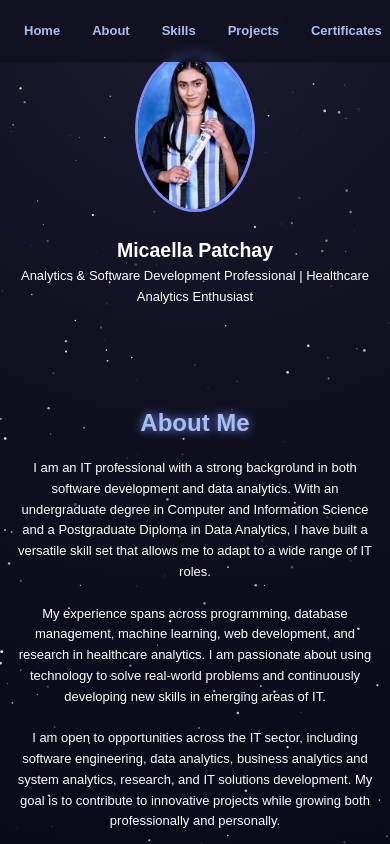
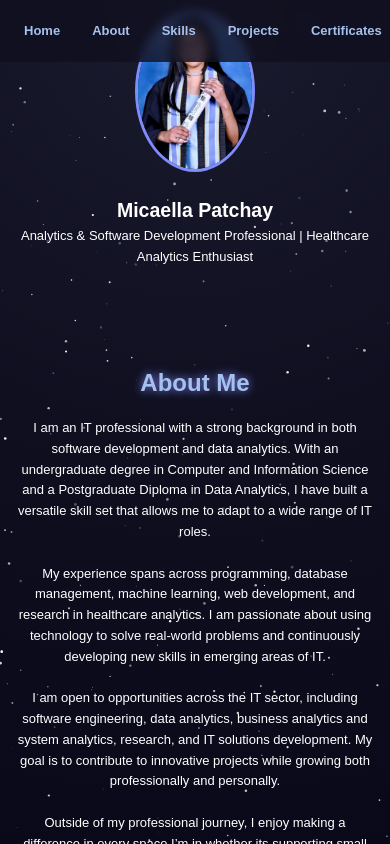
Before and after one commit to MicaellaJasminPatchay/Micaella-CV, a plain HTML site: page index.html in a window 390 px wide. Drawn offline with Linux system fonts and the light colour scheme.

Commit message:
Update style.css

```diff
--- a/style.css
+++ b/style.css
@@ -182,7 +182,7 @@ footer {
   }
 
   #home {
-  padding-top: 50px; /* adjust this to match your header height */
+  padding-top: 10px; /* adjust this to match your header height */
 }
 
 }
```
